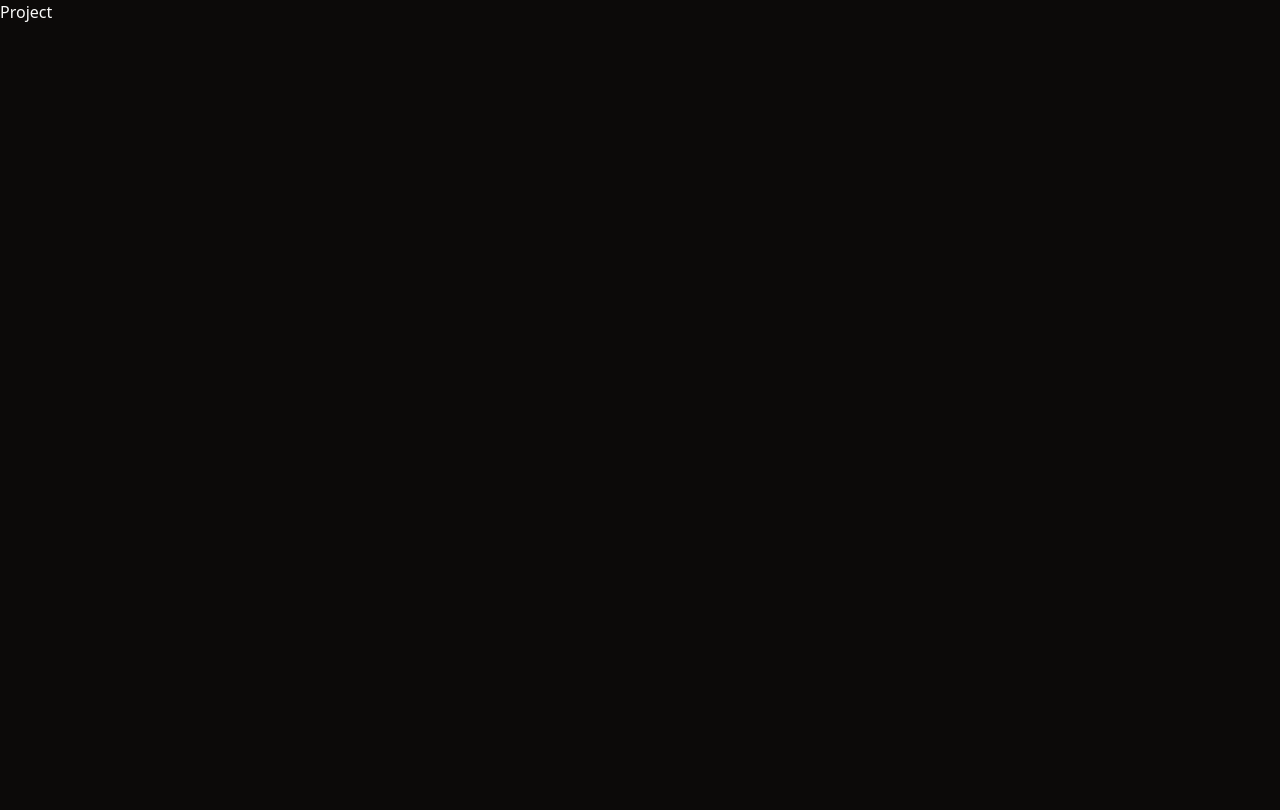
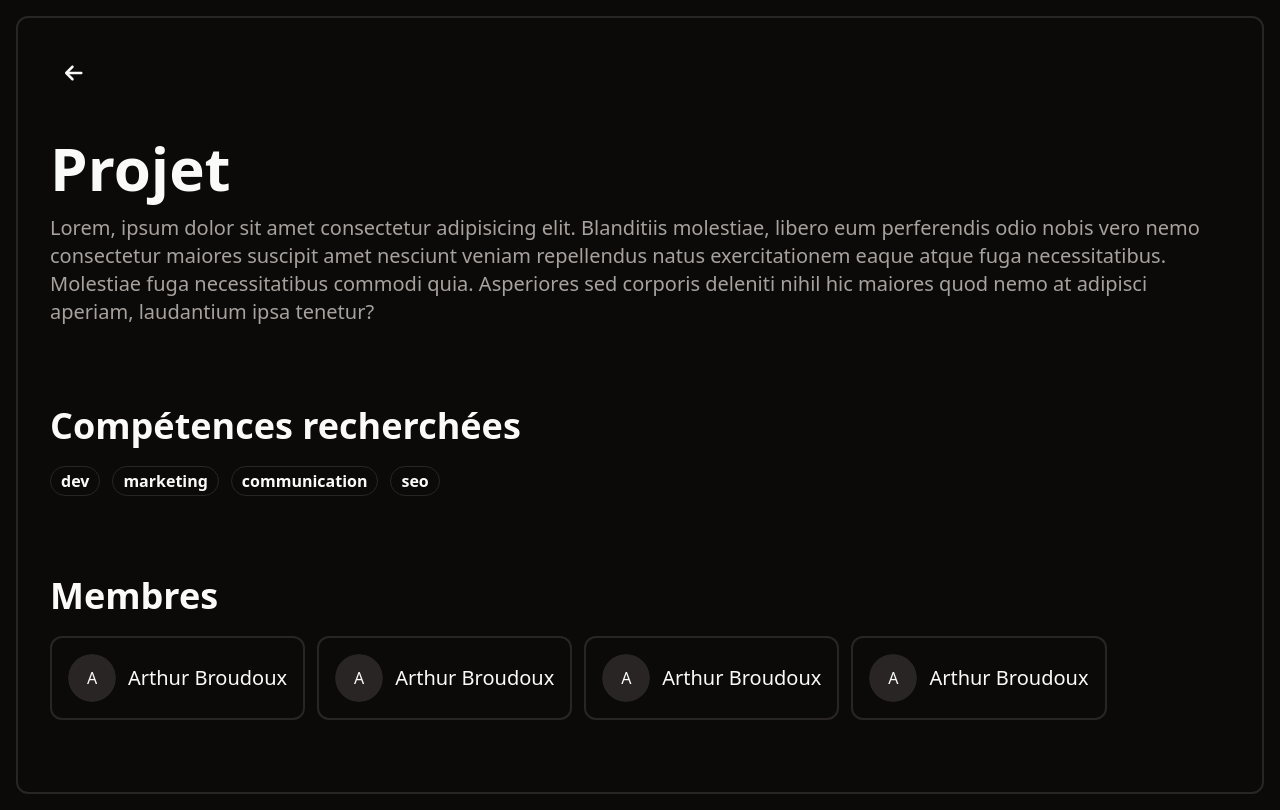
Before and after one commit to Elracoon/ESPL-hub-client, a React (Vite) app: page /project/1 in a window 1280 px wide. Built offline with nearby package versions, Linux system fonts and the light colour scheme.

Commit message:
Create UserMembreCard component

```diff
--- /dev/null
+++ b/src/components/Users/UserMember.tsx
@@ -0,0 +1,33 @@
+import { FC } from "react";
+import { Avatar, AvatarFallback } from "@/components/ui/avatar";
+
+
+type UserMemeberProps = {
+    name: string;
+    firstName: string;
+    avatar: string;
+    role?: string;
+};
+
+const UserMember: FC<UserMemeberProps> = (props) => {
+    return (
+        <div className={`flex-row-center-start gap-3 border-2 rounded-lg p-4 hover:bg-secondary/80
+            ${props.role === "marketing" ? "border-green-500" : "border-border"}
+            ${props.role === "seo" ? "border-red-500" : "border-border"}
+            ${props.role === "communication" ? "border-yellow-500" : "border-border"}
+            ${props.role === "dev" ? "border-purple-500" : "border-border"}
+            `}>
+            <div className="w-12 h-12 rounded-full bg-background flex-row-center-center">
+                <Avatar>
+                    <AvatarFallback>{props.avatar}</AvatarFallback>
+                </Avatar>
+            </div>
+            <p className="text-xl">
+                {props.firstName} {props.name}
+            </p>
+        </div>
+    )
+}
+
+
+export default UserMember;
--- a/src/pages/Project.tsx
+++ b/src/pages/Project.tsx
@@ -1,5 +1,51 @@
+import { Link } from "react-router-dom";
+import { FontAwesomeIcon } from "@fortawesome/react-fontawesome";
+import { faArrowLeft } from "@fortawesome/free-solid-svg-icons";
+
+import { Badge } from "@/components/ui/badge";
+import UserMember from "@/components/Users/UserMember";
+
+
 export default function Project() {
     return (
-        <h1>Project</h1>
+        <section className="w-screen h-full p-4">
+            <div className="tabs-content-dashboard">
+                <div className="tabs-content-header">
+                    <div className="tabs-content-header-title w-12 h-12 rounded-lg hover:bg-secondary/80 flex-row-center-center hover:cursor-pointer">
+                        <Link to={"/"}>
+                            <FontAwesomeIcon icon={faArrowLeft} className="text-xl" />
+                        </Link>
+                    </div>
+                    <div className="my-10 flex-col-start-start gap-4">
+                        <h1 className="text-6xl font-semibold">Projet</h1>
+                        <p className="text-xl text-muted-foreground font-normal max-w-10xl">
+                            Lorem, ipsum dolor sit amet consectetur adipisicing elit. Blanditiis molestiae, libero eum perferendis odio nobis vero nemo consectetur maiores suscipit amet nesciunt veniam repellendus natus exercitationem eaque atque fuga necessitatibus. Molestiae fuga necessitatibus commodi quia. Asperiores sed corporis deleniti nihil hic maiores quod nemo at adipisci aperiam, laudantium ipsa tenetur?
+                        </p>
+                    </div>
+                    <div className="w-full flex-col-start-start gap-5 py-10">
+                        <h2 className="text-4xl font-semibold">Compétences recherchées</h2>
+                        <div className="flex-row-center-start gap-3">
+                            <Badge variant={"outline"} className="text-md">dev</Badge>
+                            <Badge variant={"outline"} className="text-md">marketing</Badge>
+                            <Badge variant={"outline"} className="text-md">communication</Badge>
+                            <Badge variant={"outline"} className="text-md">seo</Badge>
+                        </div>
+                    </div>
+                    <div className="w-full flex-col-start-start gap-5 py-10">
+                        <h2 className="text-4xl font-semibold">Membres</h2>
+                        <div className="flex-row-center-start gap-3">
+                            <UserMember name="Broudoux" firstName="Arthur" avatar="A"  />
+                            <UserMember name="Broudoux" firstName="Arthur" avatar="A" />
+                            <UserMember name="Broudoux" firstName="Arthur" avatar="A" />
+                            <UserMember name="Broudoux" firstName="Arthur" avatar="A"  />
+                        </div>
+                    </div>
+                    <div className="flex-row-center-between">
+                        <div className="w-2/4 h-auto"></div>
+                        <div className="w-2/4 h-auto"></div>
+                    </div>
+                </div>
+            </div>
+        </section>
     )
 }
```
Also changed, not shown: src/main.tsx (indentation only), src/style/index.css (line endings or trailing spaces).
